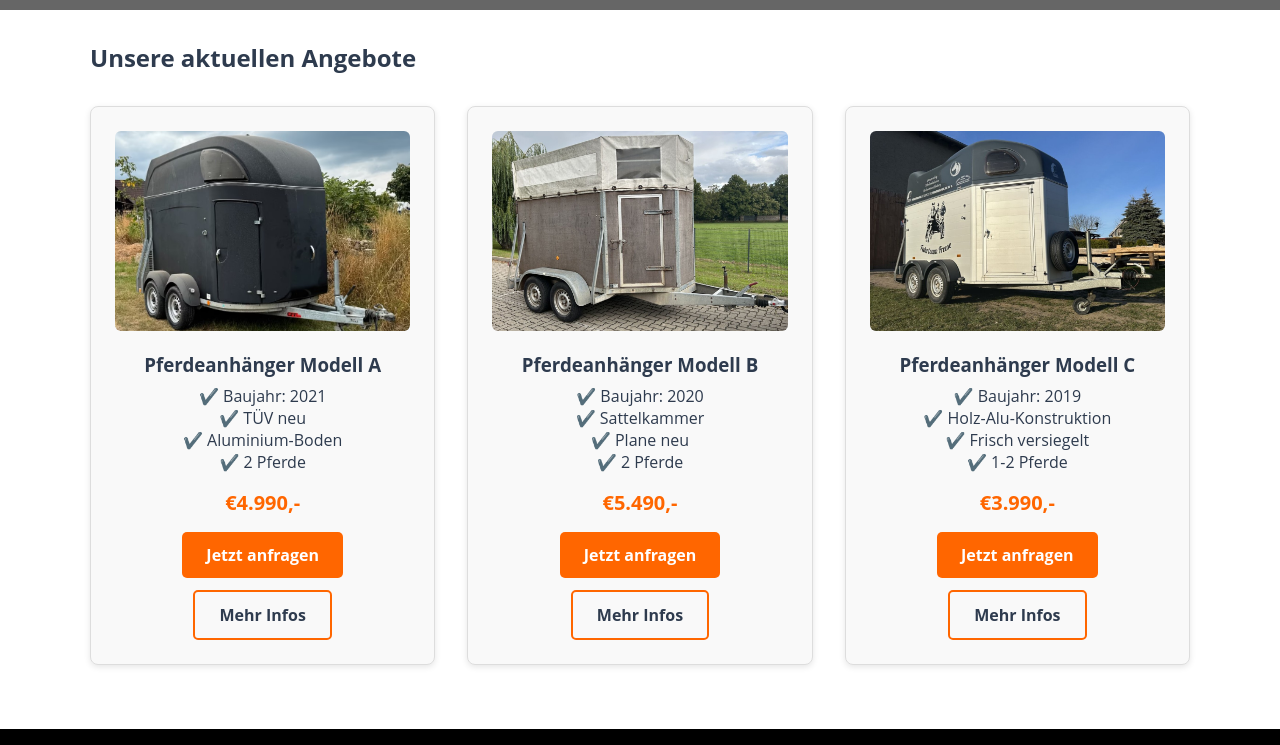
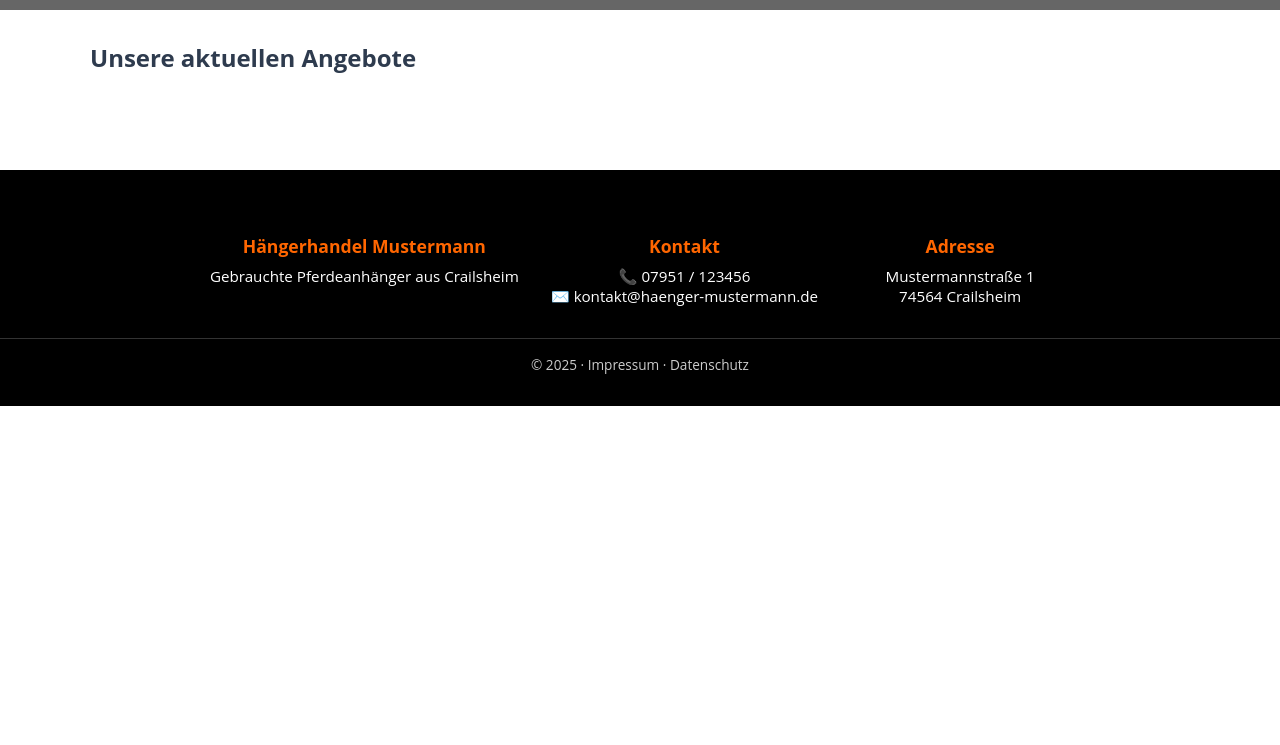
Before and after one commit to Marius048/haengerhandel, a plain HTML site: page angebote.html in a window 1280 px wide. Shown: the part 55-800 px from the top of the page. Drawn offline with Linux system fonts and the light colour scheme.

Commit message:
Update angebote.html

```diff
--- a/angebote.html
+++ b/angebote.html
@@ -22,39 +22,8 @@
   <main class="container" style="padding-top: 6rem;">
     <h2 style="margin-bottom: 2rem;">Unsere aktuellen Angebote</h2>
 
-    <section class="angebote-grid">
-      <div class="angebot-card">
-        <img src="bilder/pferdeanhänger1.jpg" alt="Pferdeanhänger Modell A" />
-        <h3>Pferdeanhänger Modell A</h3>
-        <p>✔️ Baujahr: 2021<br>✔️ TÜV neu<br>✔️ Aluminium-Boden<br>✔️ 2 Pferde</p>
-        <p class="preis">€4.990,-</p>
-        <div class="btn-group">
-          <a href="kontakt.html" class="btn">Jetzt anfragen</a>
-          <a href="anhaenger-a.html" class="btn secondary-btn">Mehr Infos</a>
-        </div>
-      </div>
-
-      <div class="angebot-card">
-        <img src="bilder/pferdeanhänger2.jpg" alt="Pferdeanhänger Modell B" />
-        <h3>Pferdeanhänger Modell B</h3>
-        <p>✔️ Baujahr: 2020<br>✔️ Sattelkammer<br>✔️ Plane neu<br>✔️ 2 Pferde</p>
-        <p class="preis">€5.490,-</p>
-        <div class="btn-group">
-          <a href="kontakt.html" class="btn">Jetzt anfragen</a>
-          <a href="#" class="btn secondary-btn">Mehr Infos</a>
-        </div>
-      </div>
-
-      <div class="angebot-card">
-        <img src="bilder/pferdeanhänger3.jpg" alt="Pferdeanhänger Modell C" />
-        <h3>Pferdeanhänger Modell C</h3>
-        <p>✔️ Baujahr: 2019<br>✔️ Holz-Alu-Konstruktion<br>✔️ Frisch versiegelt<br>✔️ 1-2 Pferde</p>
-        <p class="preis">€3.990,-</p>
-        <div class="btn-group">
-          <a href="kontakt.html" class="btn">Jetzt anfragen</a>
-          <a href="#" class="btn secondary-btn">Mehr Infos</a>
-        </div>
-      </div>
+    <section id="angebote" class="angebote-grid">
+      <!-- Die Angebote werden hier per JavaScript eingefügt -->
     </section>
   </main>
 
@@ -77,5 +46,7 @@
       <p>© 2025 · Impressum · Datenschutz</p>
     </div>
   </footer>
+
+  <script src="angebote.js"></script>
 </body>
 </html>
```
